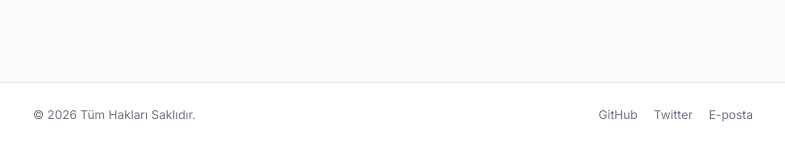
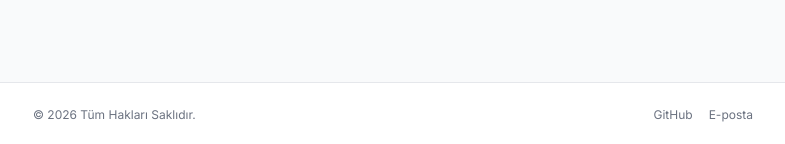
Before and after one commit to sabriaydin/hastane, a Jekyll site: the page built from index.html, in a window 1280 px wide. Shown: the part 753-897 px from the top of the page, without its empty margins (247-1032 px from the left). Built offline with Jekyll 4.4.1, drawn with Linux system fonts in a browser that asks for light colours; nearby versions of some CDN libraries.

Commit message:
Update default.html

```diff
--- a/_layouts/default.html
+++ b/_layouts/default.html
@@ -36,7 +36,6 @@
             <p>© {{ 'now' | date: "%Y" }} Tüm Hakları Saklıdır.</p>
             <div class="flex space-x-4">
                 <a href="https://github.com" target="_blank" class="hover:text-gray-900 transition-colors">GitHub</a>
-                <a href="https://twitter.com" target="_blank" class="hover:text-gray-900 transition-colors">Twitter</a>
                 <a href="mailto:ornek@email.com" class="hover:text-gray-900 transition-colors">E-posta</a>
             </div>
         </div>
```
